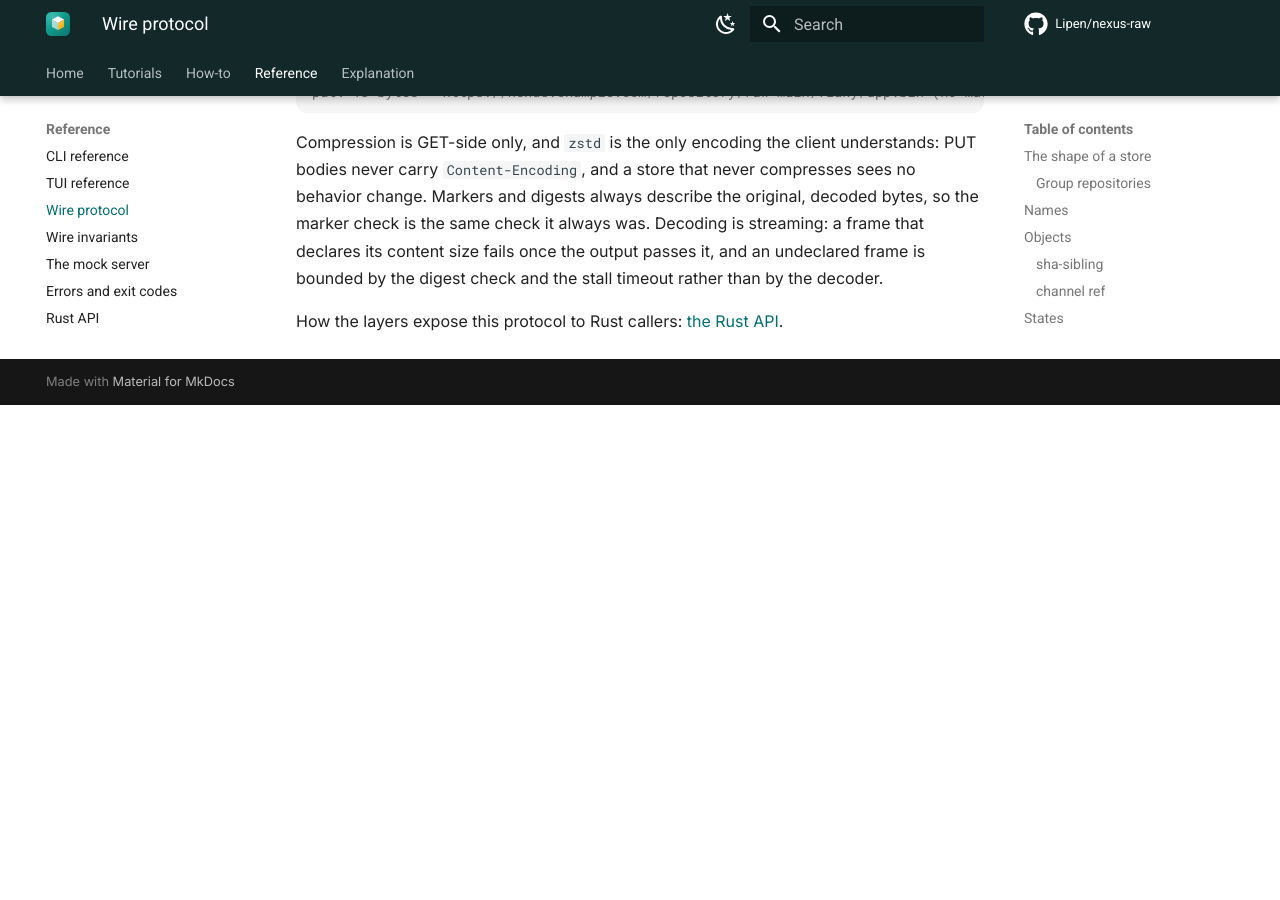
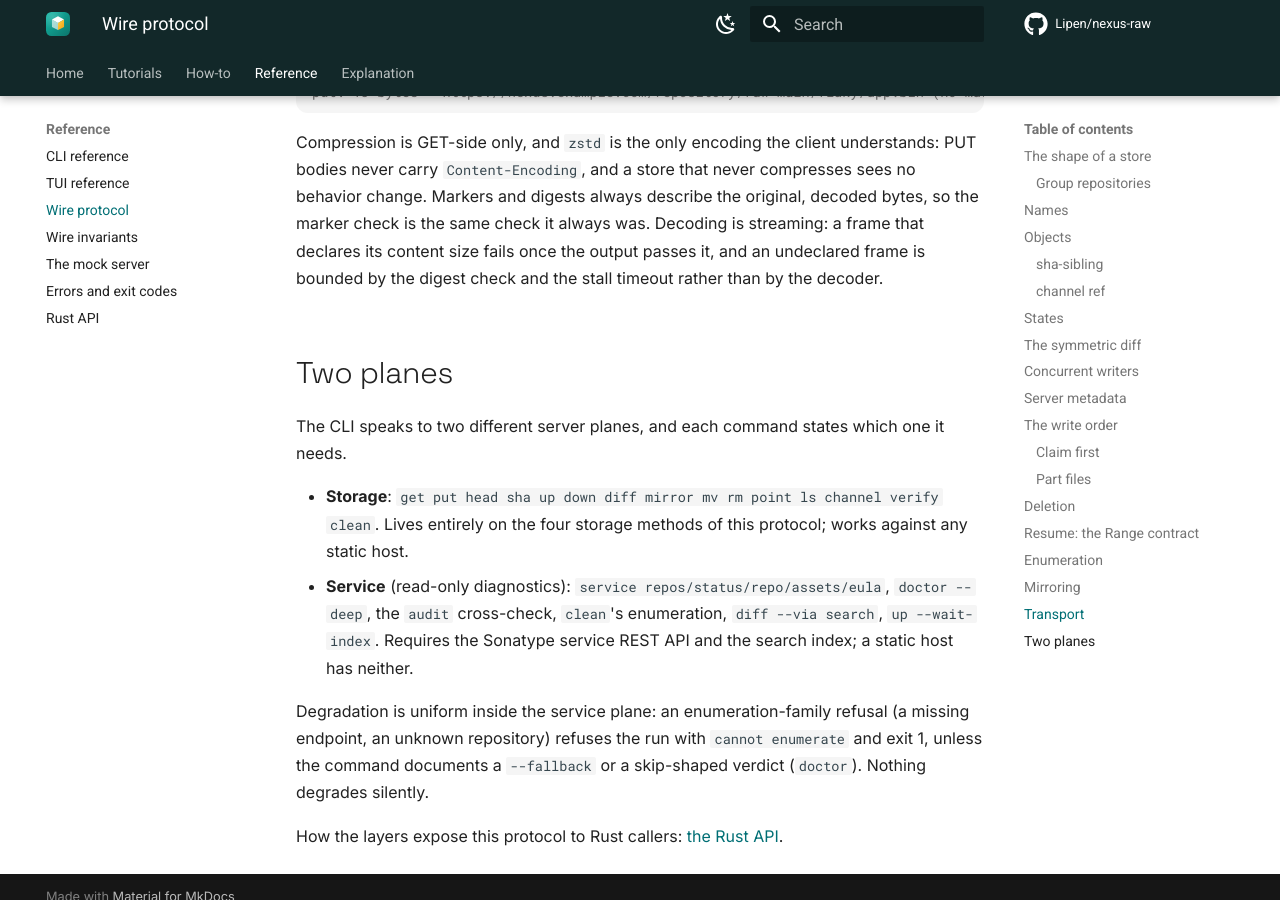
Before and after one commit to Lipen/nexus-raw, an MkDocs documentation site: the page built from docs/reference/protocol.md, in a window 1280 px wide and 900 px high, scrolled down 12484 px. Built offline with MkDocs 1.6.1 and Material for MkDocs 9.7.7, drawn with Linux system fonts in a browser that asks for light colours; comment, search, counter and statistics services are not loaded; before the commit the page ends 12889 px from its top, so only the background shows below that.

Commit message:
docs: the two planes and the removed point flag in the public pages

```diff
--- a/docs/reference/protocol.md
+++ b/docs/reference/protocol.md
@@ -376,4 +376,19 @@ Compression is GET-side only, and `zstd` is the only encoding the client underst
 Markers and digests always describe the original, decoded bytes, so the marker check is the same check it always was.
 Decoding is streaming: a frame that declares its content size fails once the output passes it, and an undeclared frame is bounded by the digest check and the stall timeout rather than by the decoder.
 
+## Two planes
+
+The CLI speaks to two different server planes, and each command states which one it needs.
+
+- **Storage**: `get put head sha up down diff mirror mv rm point ls channel verify clean`.
+  Lives entirely on the four storage methods of this protocol; works against any static host.
+- **Service** (read-only diagnostics): `service repos/status/repo/assets/eula`, `doctor --deep`,
+  the `audit` cross-check, `clean`'s enumeration, `diff --via search`, `up --wait-index`.
+  Requires the Sonatype service REST API and the search index; a static host has neither.
+
+Degradation is uniform inside the service plane: an enumeration-family refusal
+(a missing endpoint, an unknown repository) refuses the run with `cannot enumerate` and exit 1,
+unless the command documents a `--fallback` or a skip-shaped verdict (`doctor`).
+Nothing degrades silently.
+
 How the layers expose this protocol to Rust callers: [the Rust API](api.md).
```
Also changed, not shown: CHANGELOG.md (+4 -1 lines), crates/nexus-raw-core/src/protocol.md (+16 -0 lines).
